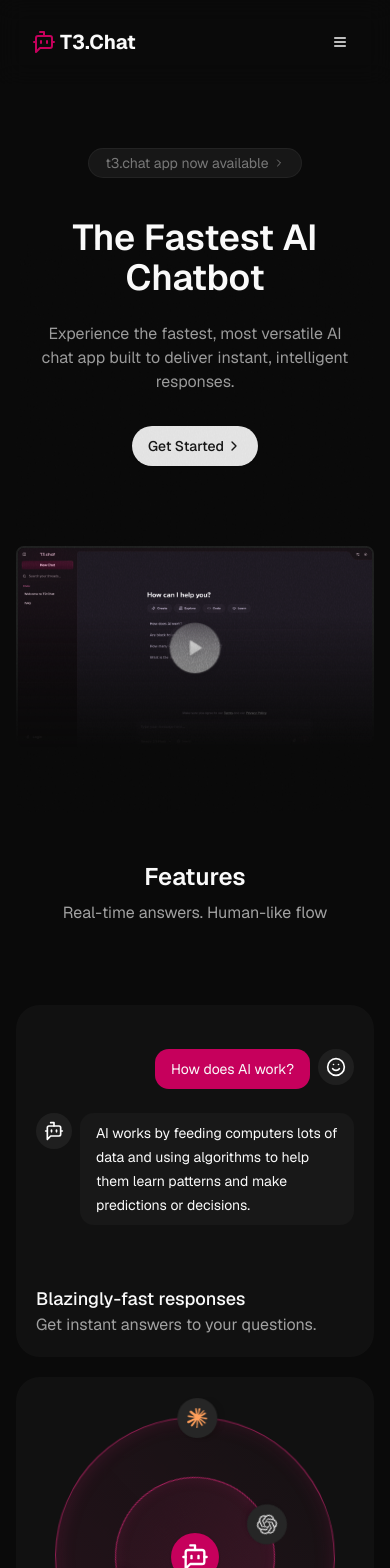
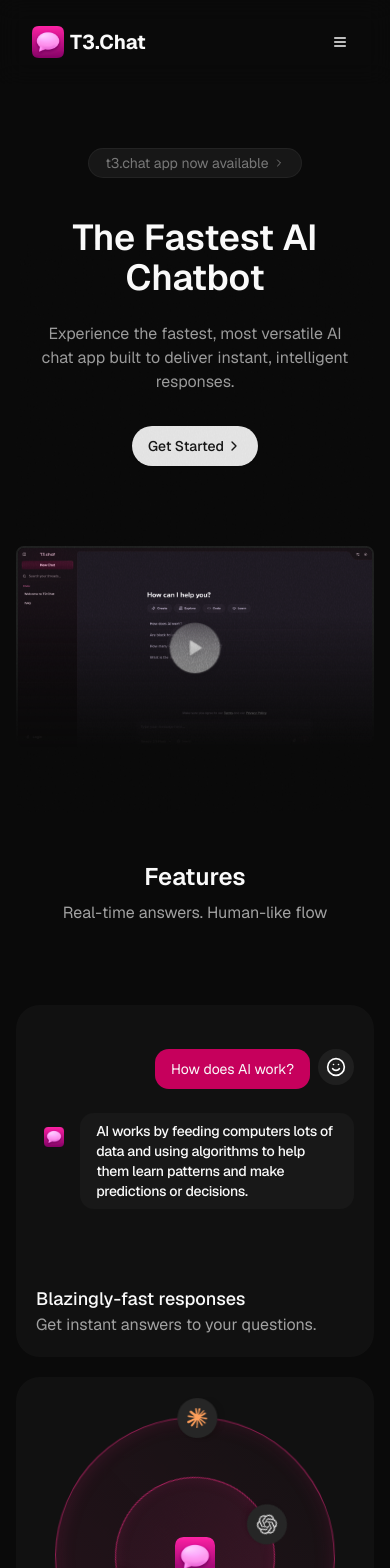
Before and after one commit to sougata-github/t3-chat-landing-page, a Next.js app: page / in a window 390 px wide. Shown: the top 1568 px of the page. Built offline with nearby package versions, Linux system fonts and the light colour scheme.

Commit message:
add t3-chat-logo.

```diff
--- a/package.json
+++ b/package.json
@@ -18,7 +18,7 @@
     "clsx": "^2.1.1",
     "framer-motion": "^12.6.2",
     "lucide-react": "^0.483.0",
-    "motion": "^12.11.3",
+    "motion": "^12.16.0",
     "next": "15.2.3",
     "react": "^19.0.0",
     "react-dom": "^19.0.0",
--- a/src/components/CTA/CTA.tsx
+++ b/src/components/CTA/CTA.tsx
@@ -1,4 +1,3 @@
-import { BotMessageSquare } from "lucide-react";
 import Link from "next/link";
 
 import { Button } from "../ui/button";
@@ -27,10 +26,7 @@
           className="md:text-base group rounded-full gap-2 items-center bg-pink-700 text-white transition duration-300 hover:bg-pink-700/90 shadow-[0_0_25px_5px_rgba(219,39,119,0.4)] py-6"
           size="lg"
         >
-          <Link href="https://t3.chat/chat">
-            <BotMessageSquare className="size-5" />
-            Get Started Today
-          </Link>
+          <Link href="https://t3.chat/chat">Get Started Today</Link>
         </Button>
       </div>
     </section>
--- a/src/components/features/FastFeatureCard.tsx
+++ b/src/components/features/FastFeatureCard.tsx
@@ -1,11 +1,13 @@
 "use client";
 
 import { cn } from "@/lib/utils";
-import { BotMessageSquare, SmileIcon } from "lucide-react";
+import { SmileIcon } from "lucide-react";
 import { useEffect, useRef, useState } from "react";
 import { motion, useInView } from "framer-motion";
 import { aiMessage, userMessge } from "@/constants";
 import FeatureCard from "./FeatureCard";
+import Image from "next/image";
+import { TypingAnimation } from "../magicui/typing-animation";
 
 const FastFeatureCard = () => {
   return (
@@ -56,20 +58,30 @@
       <div
         className={cn(
           "bg-muted-foreground/10 rounded-full p-2 h-fit transition duration-300",
-          role === "user" ? "order-2" : "order-1"
+          role === "user" ? "order-2" : "order-1 bg-transparent"
         )}
       >
         {role === "user" ? (
           <SmileIcon className="size-5 text-white" />
         ) : (
-          <BotMessageSquare className="size-5 text-white" />
+          <div className="flex items-center justify-center">
+            <Image
+              quality={100}
+              unoptimized
+              height={32}
+              width={32}
+              src="/t3-chat-logo.png"
+              alt="logo"
+              className="h-8 w-8 object-contain"
+            />
+          </div>
         )}
       </div>
 
       {/* message */}
       <motion.div
         className={cn(
-          "rounded-xl py-2 px-4",
+          "rounded-xl py-2 px-4 h-fit",
           role === "user"
             ? "order-1 bg-pink-700"
             : "order-2 bg-muted-foreground/5"
@@ -77,7 +89,7 @@
       >
         {role === "ai" && isTypingBot ? (
           <LoadingDots />
-        ) : (
+        ) : role === "user" ? (
           <p className="text-wrap max-w-sm">
             {message.split(" ").map((word, index) => (
               <motion.span
@@ -94,6 +106,13 @@
               </motion.span>
             ))}
           </p>
+        ) : (
+          <TypingAnimation
+            className="text-sm text-wrap max-w-sm font-medium"
+            duration={10}
+          >
+            {message}
+          </TypingAnimation>
         )}
       </motion.div>
     </motion.div>
--- a/src/components/features/ModelFeatureCard.tsx
+++ b/src/components/features/ModelFeatureCard.tsx
@@ -3,7 +3,6 @@
 import type React from "react";
 
 import { RiGeminiFill, RiClaudeFill, RiOpenaiFill } from "react-icons/ri";
-import { BotMessageSquare } from "lucide-react";
 import Image from "next/image";
 
 import { motion, useInView } from "framer-motion";
@@ -61,17 +60,25 @@
         ref={ref}
       >
         <motion.div
-          className="p-2.5 absolute rounded-full bg-pink-700 flex items-center justify-center max-sm:top-[50%] top-50 md:top-52 lg:top-50 left-1/2 -translate-x-1/2 -translate-y-1/2 z-30 shadow"
+          className="absolute p-2.5 flex items-center justify-center max-sm:top-[50%] top-50 md:top-52 lg:top-50 left-1/2 -translate-x-1/2 -translate-y-1/2 z-30"
           variants={centerIconVariants}
           initial="hidden"
           animate={isInView ? "visible" : "hidden"}
         >
-          <BotMessageSquare className="text-white size-8 max-sm:size-7" />
+          <Image
+            quality={100}
+            unoptimized
+            height={40}
+            width={40}
+            src="/t3-chat-logo.png"
+            alt="logo"
+            className="rounded-md"
+          />
         </motion.div>
 
         {/* ring-1 */}
         <motion.div
-          className="absolute max-sm:top-[50%] max-sm:size-40 size-60 md:size-56 lg:size-60 rounded-full top-60 left-1/2 -translate-x-1/2 -translate-y-1/2 z-20"
+          className="absolute max-sm:top-[50%] max-sm:size-40 size-60 md:size-56 lg:size-60 rounded-full top-60 left-1/2 -translate-x-1/2 -translate-y-1/2 z-20 will-change-transform [backface-visibility:hidden]"
           style={{
             background:
               "linear-gradient(135deg, rgba(219, 39, 119, 0.15), rgba(219, 39, 119, 0.05))",
@@ -113,7 +120,7 @@
 
         {/* ring-2 */}
         <motion.div
-          className="absolute max-sm:top-[50%] max-sm:size-70 size-100 md:size-90 lg:size-100 rounded-full top-60 left-1/2 -translate-x-1/2 -translate-y-1/2 z-10"
+          className="absolute max-sm:top-[50%] max-sm:size-70 size-100 md:size-90 lg:size-100 rounded-full top-60 left-1/2 -translate-x-1/2 -translate-y-1/2 z-10 will-change-transform [backface-visibility:hidden]"
           style={{
             background:
               "linear-gradient(135deg, rgba(219, 39, 119, 0.1), rgba(219, 39, 119, 0.02))",
--- a/src/components/footer/Footer.tsx
+++ b/src/components/footer/Footer.tsx
@@ -1,7 +1,7 @@
 "use client";
 
 import { footerLinks } from "@/constants";
-import { BotMessageSquare } from "lucide-react";
+import Image from "next/image";
 import Link from "next/link";
 
 export default function Footer() {
@@ -13,7 +13,14 @@
         <div className="grid grid-cols-1 md:grid-cols-4 gap-8">
           <div className="md:col-span-1">
             <Link href="#" className="flex items-center gap-1">
-              <BotMessageSquare className="text-pink-700" />
+              <Image
+                quality={100}
+                unoptimized
+                height={32}
+                width={32}
+                src="/t3-chat-logo.png"
+                alt="logo"
+              />
               <span className="text-xl font-bold ml-1.5">T3.Chat</span>
             </Link>
             <p className="mt-2 text-sm text-muted-foreground">
--- /dev/null
+++ b/src/components/magicui/typing-animation.tsx
@@ -0,0 +1,90 @@
+"use client";
+
+import { cn } from "@/lib/utils";
+import { motion, MotionProps } from "motion/react";
+import { useEffect, useRef, useState } from "react";
+
+interface TypingAnimationProps extends MotionProps {
+  children: string;
+  className?: string;
+  duration?: number;
+  delay?: number;
+  as?: React.ElementType;
+  startOnView?: boolean;
+}
+
+export function TypingAnimation({
+  children,
+  className,
+  duration = 100,
+  delay = 0,
+  as: Component = "div",
+  startOnView = false,
+  ...props
+}: TypingAnimationProps) {
+  const MotionComponent = motion.create(Component, {
+    forwardMotionProps: true,
+  });
+
+  const [displayedText, setDisplayedText] = useState<string>("");
+  const [started, setStarted] = useState(false);
+  const elementRef = useRef<HTMLElement | null>(null);
+
+  useEffect(() => {
+    if (!startOnView) {
+      const startTimeout = setTimeout(() => {
+        setStarted(true);
+      }, delay);
+      return () => clearTimeout(startTimeout);
+    }
+
+    const observer = new IntersectionObserver(
+      ([entry]) => {
+        if (entry.isIntersecting) {
+          setTimeout(() => {
+            setStarted(true);
+          }, delay);
+          observer.disconnect();
+        }
+      },
+      { threshold: 0.1 },
+    );
+
+    if (elementRef.current) {
+      observer.observe(elementRef.current);
+    }
+
+    return () => observer.disconnect();
+  }, [delay, startOnView]);
+
+  useEffect(() => {
+    if (!started) return;
+
+    let i = 0;
+    const typingEffect = setInterval(() => {
+      if (i < children.length) {
+        setDisplayedText(children.substring(0, i + 1));
+        i++;
+      } else {
+        clearInterval(typingEffect);
+      }
+    }, duration);
+
+    return () => {
+      clearInterval(typingEffect);
+    };
+  }, [children, duration, started]);
+
+  return (
+    <MotionComponent
+      ref={elementRef}
+      className={cn(
+        "text-4xl font-bold leading-[5rem] tracking-[-0.02em]",
+        className,
+      )}
+      {...props}
+    >
+      {displayedText}
+    </MotionComponent>
+  );
+}
--- a/src/components/navbar/MobileNav.tsx
+++ b/src/components/navbar/MobileNav.tsx
@@ -7,8 +7,9 @@
   DrawerTitle,
   DrawerTrigger,
 } from "@/components/ui/drawer";
-import { BotMessageSquare, MenuIcon, X } from "lucide-react";
+import { MenuIcon, X } from "lucide-react";
 import { navLinks } from "@/constants";
+import Image from "next/image";
 import Link from "next/link";
 
 import { Button } from "../ui/button";
@@ -24,8 +25,15 @@
       <DrawerContent className="pb-5">
         <DrawerHeader className="w-full flex-row justify-between">
           <DrawerTitle>
-            <Link href="#" className="flex items-center gap-1">
-              <BotMessageSquare className="text-pink-700" />
+            <Link href="#" className="flex items-center gap-1.5">
+              <Image
+                quality={100}
+                unoptimized
+                height={32}
+                width={32}
+                src="/t3-chat-logo.png"
+                alt="logo"
+              />
               <span className="text-xl font-bold">T3.Chat</span>
             </Link>
           </DrawerTitle>
--- a/src/components/navbar/Navbar.tsx
+++ b/src/components/navbar/Navbar.tsx
@@ -5,15 +5,22 @@
 import { navLinks } from "@/constants";
 import { Button } from "../ui/button";
 import MobileNav from "./MobileNav";
-import { BotMessageSquare } from "lucide-react";
+import Image from "next/image";
 
 const Navbar = () => {
   return (
     <motion.header className="sticky top-0 py-6 bg-transparent z-40 backdrop-blur-md">
       <nav className="max-w-5xl mx-auto flex items-center w-full justify-between px-8 lg:px-4">
         {/* logo */}
-        <Link href="#" className="flex items-center gap-1">
-          <BotMessageSquare className="text-pink-700" />
+        <Link href="#" className="flex items-center gap-1.5">
+          <Image
+            quality={100}
+            unoptimized
+            height={32}
+            width={32}
+            src="/t3-chat-logo.png"
+            alt="logo"
+          />
           <span className="text-xl font-bold">T3.Chat</span>
         </Link>
 
--- a/src/components/testimonials/TestimonialCard.tsx
+++ b/src/components/testimonials/TestimonialCard.tsx
@@ -1,4 +1,5 @@
 import { Card, CardContent, CardFooter } from "@/components/ui/card";
+import { RiChatAiFill } from "react-icons/ri";
 
 interface Props {
   name: string;
@@ -28,7 +29,9 @@
         </p>
       </CardContent>
       <CardFooter className="flex gap-4 items-center">
-        <div className="rounded-full p-2 size-6 bg-gradient-to-bl from-pink-500 via-pink-700 to-pink-900" />
+        <div className="rounded-full">
+          <RiChatAiFill className="size-5" />
+        </div>
 
         <div className="flex flex-col">
           <span className="text-sm">{name}</span>
```
Also changed, not shown: public/t3-chat-logo.png (added), 1 other file (tests, documents, lock files or other folders).
